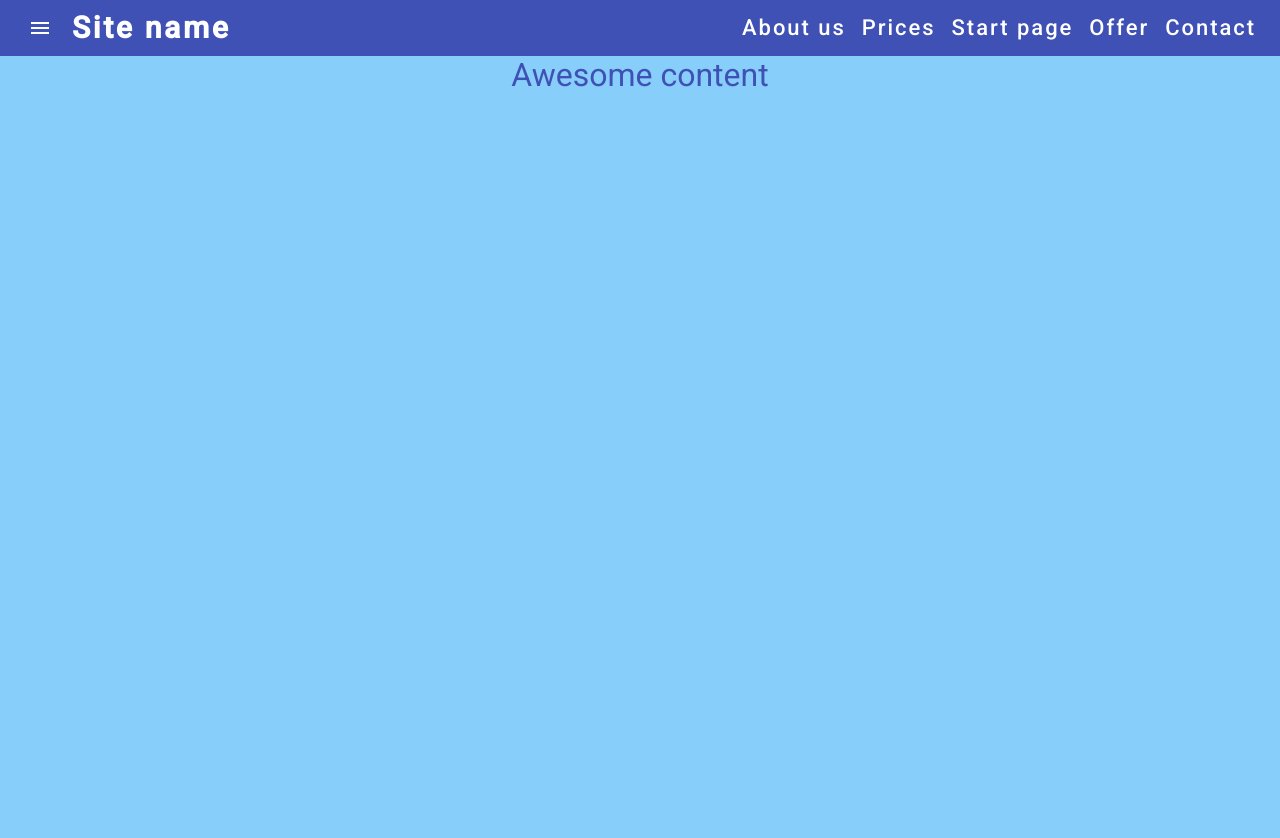
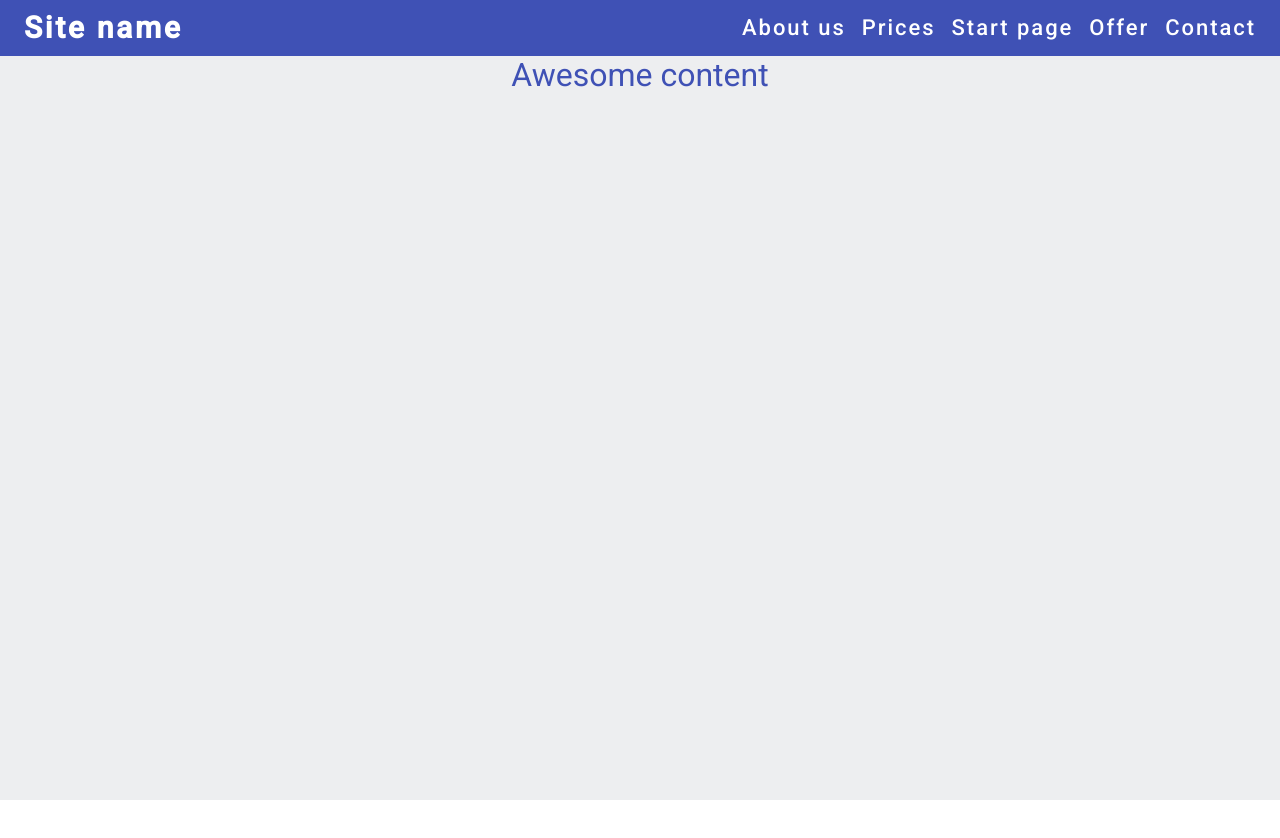
Before and after one commit to khanhchitran/kids-management-frontend, an Angular app: page / in a window 1280 px wide. Shown: the top 838 px of the page. After the commit the page ends 800 px from the top, so only its background shows below. Built offline with nearby package versions, Linux system fonts and the light colour scheme.

Commit message:
finish layout

```diff
--- a/src/app/app.component.html
+++ b/src/app/app.component.html
@@ -1,5 +1,5 @@
 <main class="main">
-  <app-layout></app-layout>
+  <app-layout>
+    <router-outlet></router-outlet>
+  </app-layout>
 </main>
-
-<router-outlet></router-outlet>
--- a/src/app/app.component.ts
+++ b/src/app/app.component.ts
@@ -1,5 +1,4 @@
-import { Component, ViewChild } from '@angular/core';
-import { MatSidenav } from '@angular/material/sidenav';
+import { Component } from '@angular/core';
 import { RouterOutlet } from '@angular/router';
 import { LayoutComponent } from './layout/layout.component';
 
--- a/src/app/layout/layout.component.html
+++ b/src/app/layout/layout.component.html
@@ -1,6 +1,6 @@
-<div>
+<div class="ktm-layout">
   <mat-toolbar color="primary">
-    <div fxShow="true" fxHide.gt-sm="true">
+    <div *ngIf="smallDevice" fxShow="true" fxHide.gt-sm="true">
       <button mat-icon-button (click)="sidenav.toggle()">
         <mat-icon>menu</mat-icon>
       </button>
@@ -10,7 +10,7 @@
       <span>Site name</span>
     </a>
     <span class="example-spacer"></span>
-    <div fxShow="true" fxHide.lt-md="true">
+    <div *ngIf="!smallDevice" fxHide.lt-md="true">
       <a mat-button routerLink="/about-us">About us</a>
       <a mat-button routerLink="/prices">Prices</a>
       <a mat-button routerLink="/start-page">Start page</a>
@@ -18,16 +18,15 @@
       <a mat-button routerLink="/contact">Contact</a>
     </div>
   </mat-toolbar>
-  <mat-sidenav-container fxFlexFill class="example-container">
+  <mat-sidenav-container [style.top]="90" class="example-container">
     <mat-sidenav
       color="primary"
       #sidenav
       fxLayout="column"
       mode="over"
       opened="false"
-      fxHide.gt-sm="true"
     >
-      <div fxLayout="column">
+      <div>
         <a mat-button routerLink="/about-us">About us</a>
         <a mat-button routerLink="/prices">Prices</a>
         <a mat-button routerLink="/start-page">Start page</a>
--- a/src/app/layout/layout.component.scss
+++ b/src/app/layout/layout.component.scss
@@ -16,10 +16,9 @@ div {
 }
 
 .mat-sidenav-container {
-    background-color: lightskyblue;
+    background-color: rgb(237, 238, 240);
     min-height: 93vh !important;
 }
-
 a {
     text-decoration: none;
     font-size: 110%;
@@ -83,5 +82,4 @@ button {
 .example-container {
     display: flex;
     flex-direction: column;
-    height: 100vh;
-}
+ }
--- a/src/app/layout/layout.component.ts
+++ b/src/app/layout/layout.component.ts
@@ -16,7 +16,6 @@ export class LayoutComponent implements OnDestroy {
   smallDevice!: boolean;
   currentScreenSize!: string;
 
-  // Create a map to display breakpoint names for demonstration purposes.
   displayNameMap = new Map([
     [Breakpoints.XSmall, 'XSmall'],
     [Breakpoints.Small, 'Small'],
@@ -36,18 +35,16 @@ export class LayoutComponent implements OnDestroy {
       ])
       .pipe(takeUntil(this.destroyed))
       .subscribe((result) => {
-        console.log({ result });
         for (const query of Object.keys(result.breakpoints)) {
           if (result.breakpoints[query]) {
             this.currentScreenSize =
               this.displayNameMap.get(query) ?? 'Unknown';
 
-            console.log({
-              currentScreenSize: this.currentScreenSize,
-
-              abc: result.breakpoints[query],
-              query,
-            });
+            this.smallDevice =
+              this.currentScreenSize ===
+                this.displayNameMap.get(Breakpoints.XSmall) ||
+              this.currentScreenSize ===
+                this.displayNameMap.get(Breakpoints.Small);
           }
         }
       });
```
